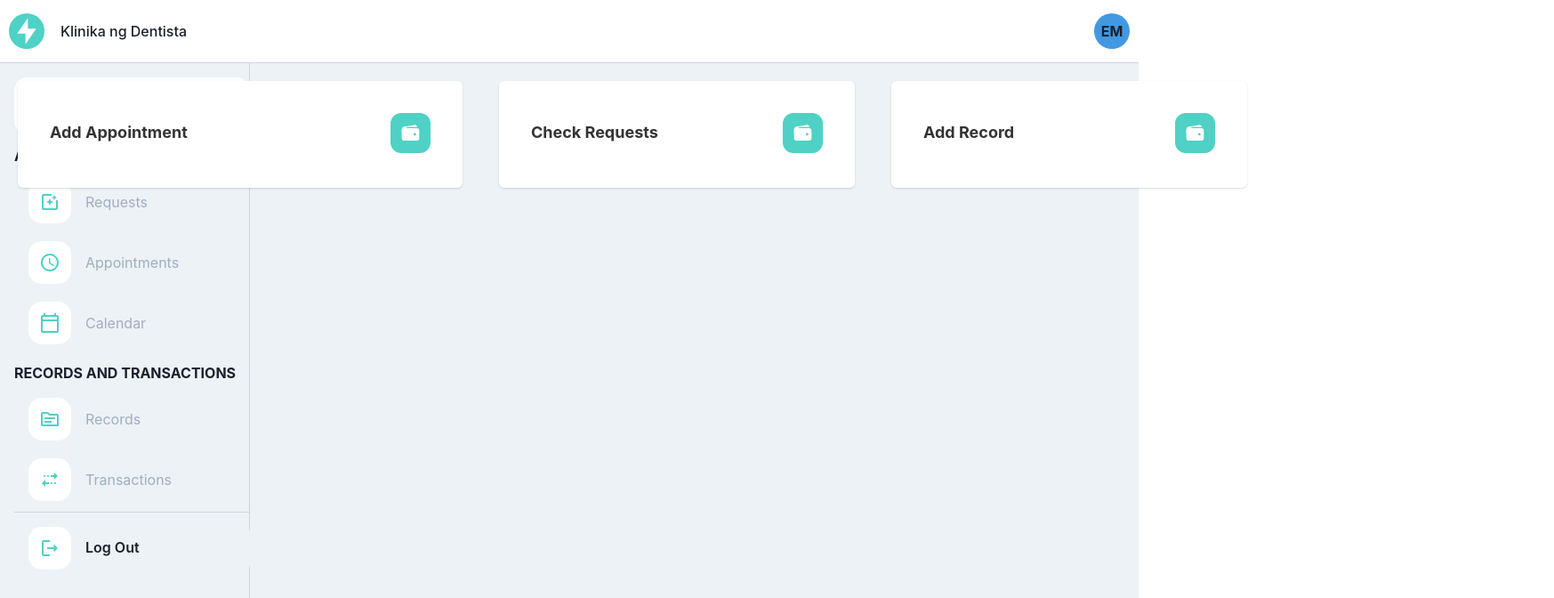
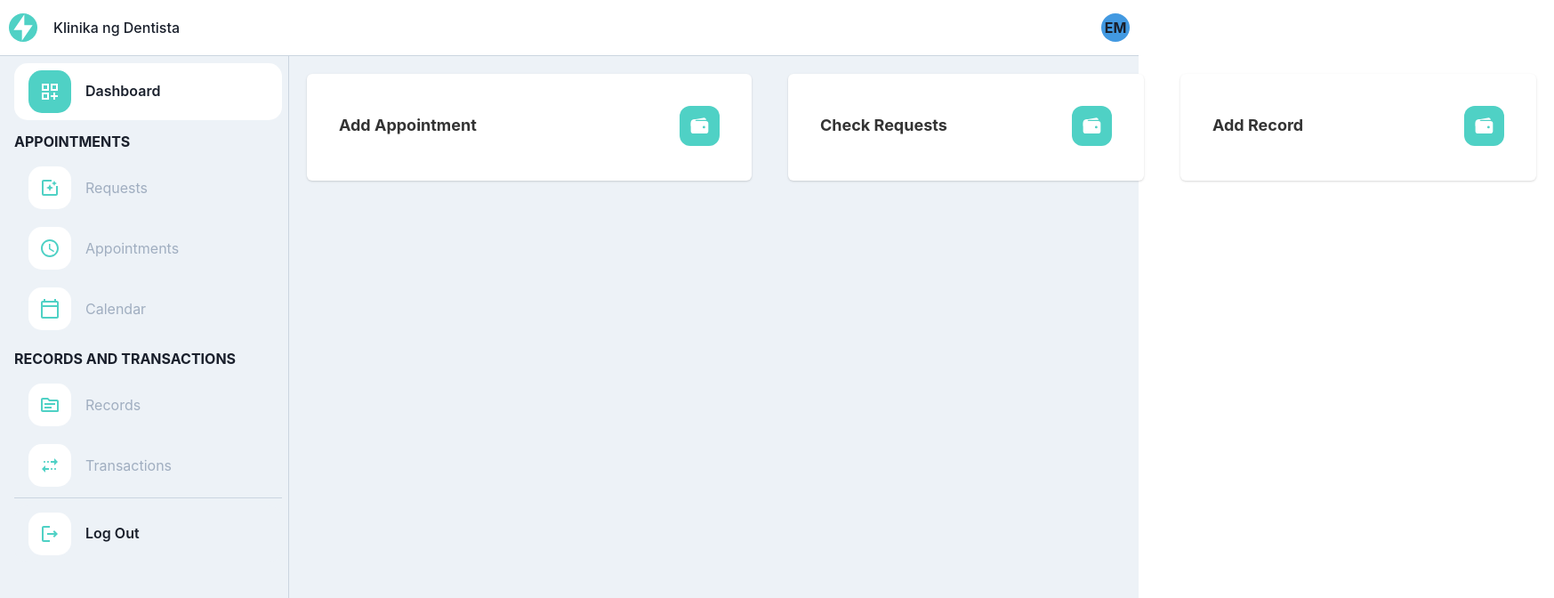
Before and after one commit to sepiisagun/knddras-employees, a Next.js app: page /dashboard in a window 1280 px wide. Shown: the top 672 px of the page at 89% size, 1747 px wide, since content can reach past the window. Built offline with nearby package versions, Linux system fonts and the light colour scheme.

Commit message:
fix: content overlapping with sidebar

```diff
--- a/src/components/NavBar.js
+++ b/src/components/NavBar.js
@@ -3,7 +3,7 @@ import React from "react";
 import { RiFlashlightFill } from "react-icons/ri";
 
 const NavBar = () => {
-	const iconsize = "40px";
+	const iconsize = "4vh";
 	const px = "10px";
 	const py = "15px";
 	return (
--- a/src/components/SideBar/SideBarNavigation.js
+++ b/src/components/SideBar/SideBarNavigation.js
@@ -14,19 +14,16 @@ const SideBarNavigation = () => {
 				borderRightColor="gray.300"
 				borderRightWidth="1px"
 				display={{ sm: "none", xl: "block" }}
-				position="fixed"
+				pr="2"
+				py="2"
 			>
 				<Box
 					bg={sidebarBg}
 					borderRadius={sidebarRadius}
-					h="calc(100vh - 32px)"
 					m={sidebarMargins}
-					maxW="320px"
-					minW="fit-content"
+					minH="calc(100vh - 90px)"
+					minW="300px"
 					ms={{
-						sm: "16px",
-					}}
-					my={{
 						sm: "16px",
 					}}
 					pe="15px"
--- a/src/layout/ProfileLayout.js
+++ b/src/layout/ProfileLayout.js
@@ -3,7 +3,11 @@ import SideBarNavigation from "../components/SideBar/SideBarNavigation";
 
 const ProfileLayout = ({ children }) => {
 	return (
-		<Box bgColor="gray.100" minH="100vh">
+		<Box
+			bgColor="gray.100"
+			h="calc(100vh - 70px)"
+			maxH="calc(100vh - 70px)"
+		>
 			<Flex w="100vw">
 				<Flex maxW="30%" minW="fit-content">
 					<SideBarNavigation />
```
